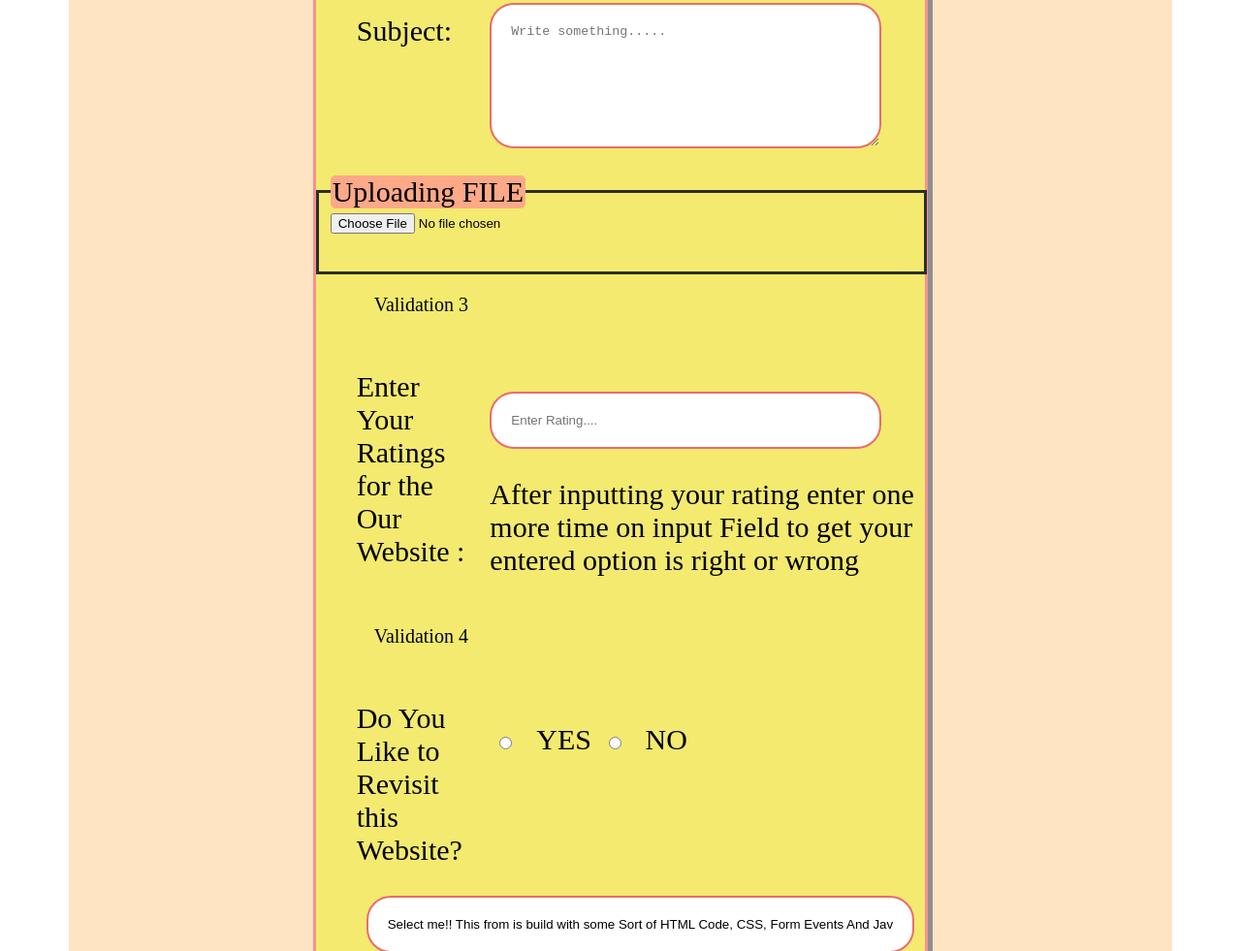
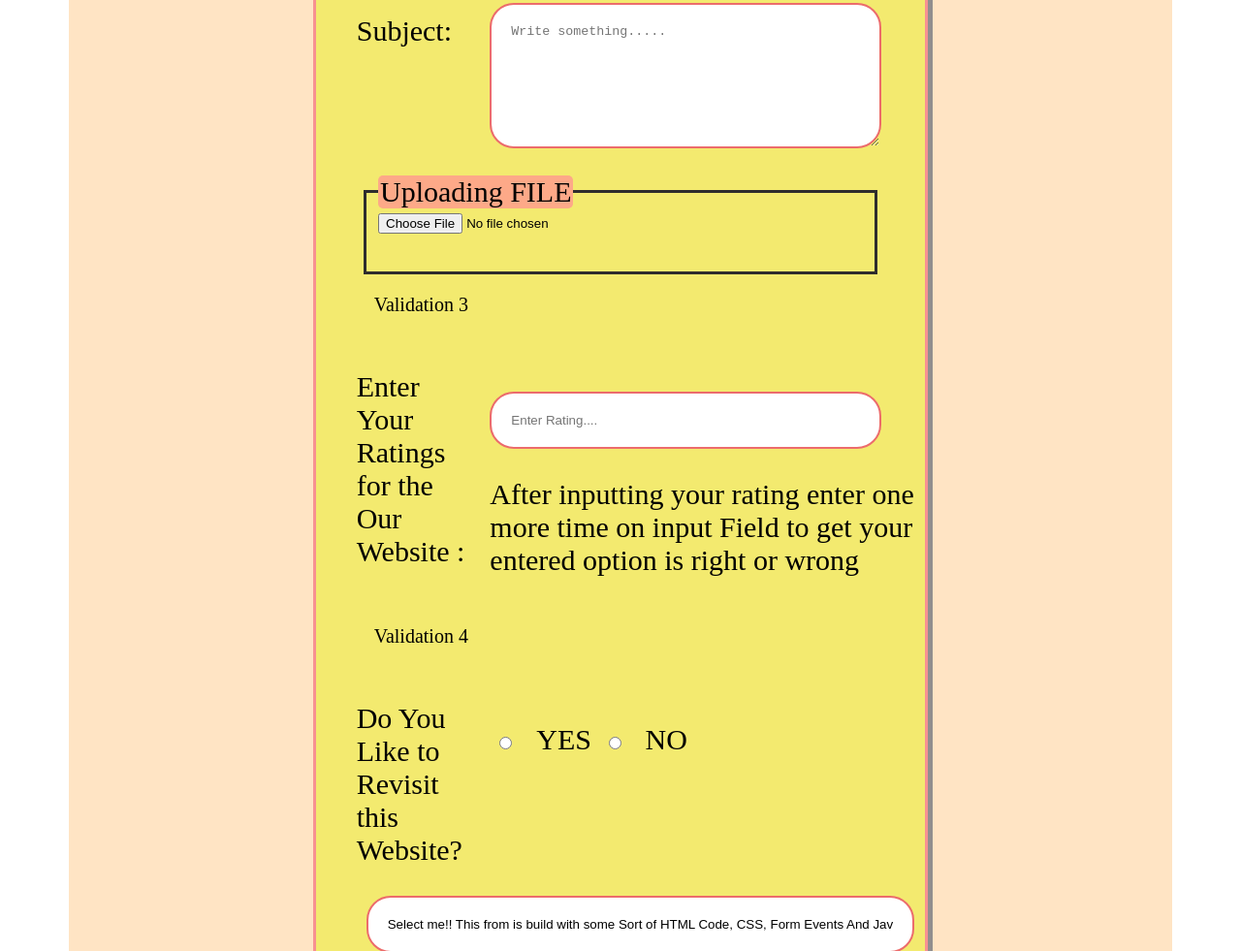
Before and after one commit to Nageshwari-Hatti/Folk_Art_Wed_Design_Project, a plain HTML site: page form.html in a window 1280 px wide. Shown: the part 2060-3041 px from the top of the page at 97% size. Drawn offline with Linux system fonts and the light colour scheme.

Commit message:
Update form.html

```diff
--- a/form.html
+++ b/form.html
@@ -259,7 +259,7 @@
 
                 <br>
 
-                <fieldset style="width: 600px; margin-right: auto; margin-left: auto;">
+                <fieldset style="width: 500px; margin-right: auto; margin-left: auto;">
 
                     <legend style="font-size: 30px; background-color: rgb(253, 169, 136); border-radius: 5px;">Uploading
                         FILE</legend>
```
